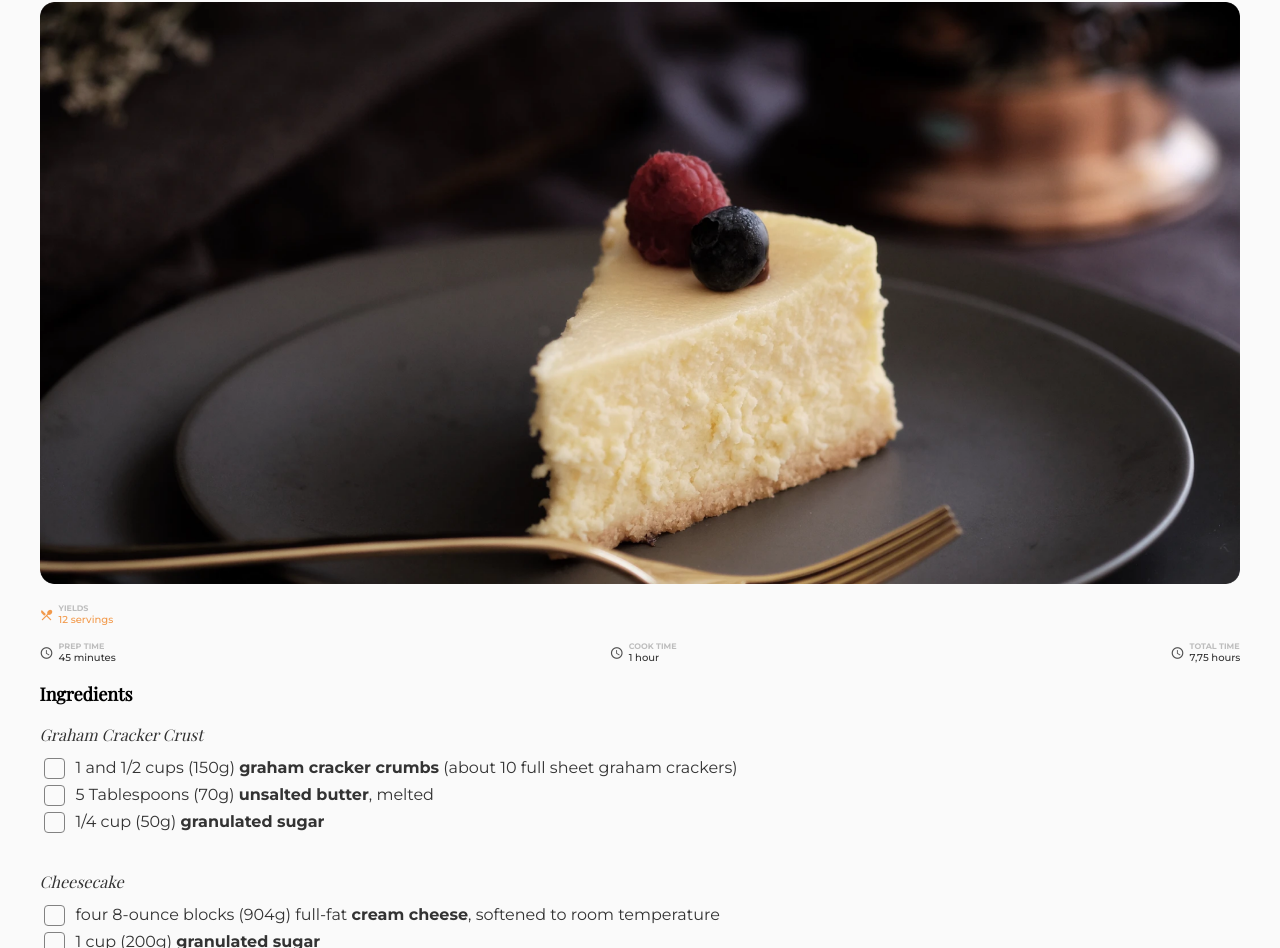
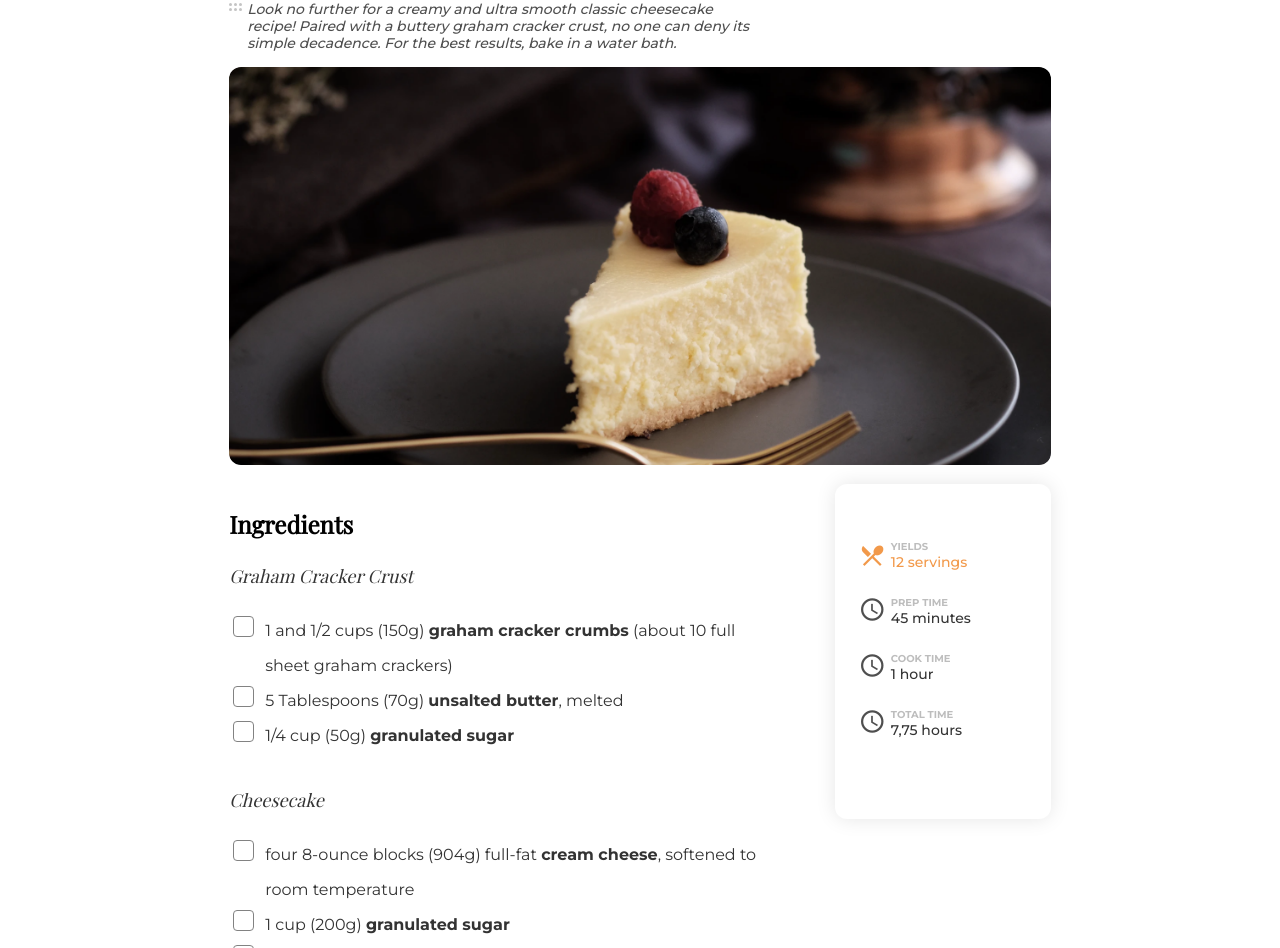
Before and after one commit to EzequielCaste/recepi-page-challenge, a plain HTML site: page index.html in a window 1280 px wide. Shown: the part 113-1061 px from the top of the page. Drawn offline with nearby package versions, Linux system fonts and the light colour scheme.

Commit message:
Desktop display complete

```diff
--- a/index.html
+++ b/index.html
@@ -35,6 +35,9 @@
     </header>
     <section class="img-container">
       <img src="photo1.png" alt="">
+    </section>
+
+    <section class="servings-times">
       <div class="img-footer">
         <i class="material-icons md-14">restaurant_menu</i>
         <div>
@@ -42,30 +45,34 @@
           <div class="subtitle">12 servings</div>
         </div>
       </div>
-    </section>
-    <section class="prep-time">
-      <div>
+      <div class="inner-times">
+        <span class="prep-time">
           <i class="material-icons md-14">query_builder</i>
-        <div>
+          <span>
             <div class="title">prep time</div>
             <div class="subtitle">45 minutes</div>
-        </div>
-      </div>
-      <div>
+          </span>
+        </span>
+        <span class="prep-time">
           <i class="material-icons md-14">query_builder</i>
-        <div>
+          <span>
             <div class="title">cook time</div>
             <div class="subtitle">1 hour</div>
-        </div>
-      </div>
-      <div>
+          </span>
+        </span>
+        <span class="prep-time">
           <i class="material-icons md-14">query_builder</i>
-        <div>
+          <span>
             <div class="title">total time</div>
             <div class="subtitle">7,75 hours</div>
+          </span>
+        </span>
       </div>
-      </div>
+
+
     </section>
+
+
     <section class="ingredients">
       <h3>Ingredients</h3>
       <article>
--- a/style.css
+++ b/style.css
@@ -2,7 +2,8 @@
 @import url('https://fonts.googleapis.com/css2?family=Playfair+Display&display=swap');
 
 :root {
-  --bg-color: #FAFAFA;
+  --bg-color-mobile: #FAFAFA;
+  --bg-color-desktop: #Ffffff;
 
   --gray-100: #C4C4C4;
   --gray-200: #BDBDBD;
@@ -20,6 +21,7 @@
   --font-dk-sm: 14px;
   --font-dk-md: 18px;
   --font-dk-lg: 24px;
+  --font-dk-xl: 48px;
 }
 *{
   box-sizing: border-box;
@@ -37,6 +39,7 @@ h2, h3 {
   font-family: 'Playfair Display', serif ;
 }
 h2 {
+  margin-bottom: 10px;
   font-size: var(--font-dk-lg);
 }
 h3 {
@@ -90,6 +93,10 @@ h3 {
   font-weight: 500;
   color: var(--orange);
   font-size: var(--font-mb-md);
+}
+.inner-times {
+  display: flex;
+  justify-content: space-between;
 }
 .prep-time {
   margin: 15px 0;
@@ -176,8 +183,82 @@ footer a:hover {
   font-weight: 500;
 }
 footer p:first-of-type {
-  margin: 4rem 0;
+  margin: 4rem;
 }
 footer p:last-of-type {
   text-align: center;
 }
+
+@media screen and (min-width: 400px) {
+  body {
+    background-color: var(--bg-color-desktop);
+  }
+  main {
+    position: relative;
+    width: 65%;
+  }
+  h2 {
+    font-size: var(--font-dk-xl);
+  }
+  h3 {
+    font-size: var(--font-dk-lg);
+  }
+  .intro {
+    width: 65%;
+    margin:0;
+  }
+  .intro div {
+    font-size: var(--font-dk-sm);
+    line-height: 17px;
+  }
+  .servings-times {
+    width: 216px;
+    height: 335px;
+    padding: 1.5rem;
+    position: absolute;
+    right: 0;
+    display: flex;
+    flex-direction: column;
+    justify-content: center;
+    background-color: white;
+    box-shadow: 0px 0px 20px 0px rgba(0,0,0,0.1);
+    border-radius: 12px;
+  }
+  .servings-times .md-14 {
+    font-size: 27px;
+  }
+  .servings-times .title {
+    font-size: var(--font-mb-md);
+  }
+  .servings-times .subtitle {
+    font-size: var(--font-dk-sm);
+  }
+  .inner-times {
+    display: block;
+  }
+  .prep-time {
+    margin: 25px 0;
+    display: flex;
+    justify-content: flex-start;
+  }
+  .prep-time div {
+    display: flex;
+    flex-direction: column;
+    align-items: baseline;
+  }
+  .ingredients {
+    width: 70%;
+  }
+  .ingredients .subtitle {
+    font-size: var(--font-dk-md);
+    margin-bottom: 25px;
+  }
+  .checkbox-group span {
+    font-size: var(--font-mb-lg2);
+    line-height: 35px;
+  }
+  .instructions h2 {
+    margin-bottom: 25px;
+    font-size: var(--font-dk-lg);
+  }
+}
```
Lines whose indentation alone changed are shown as unchanged.
